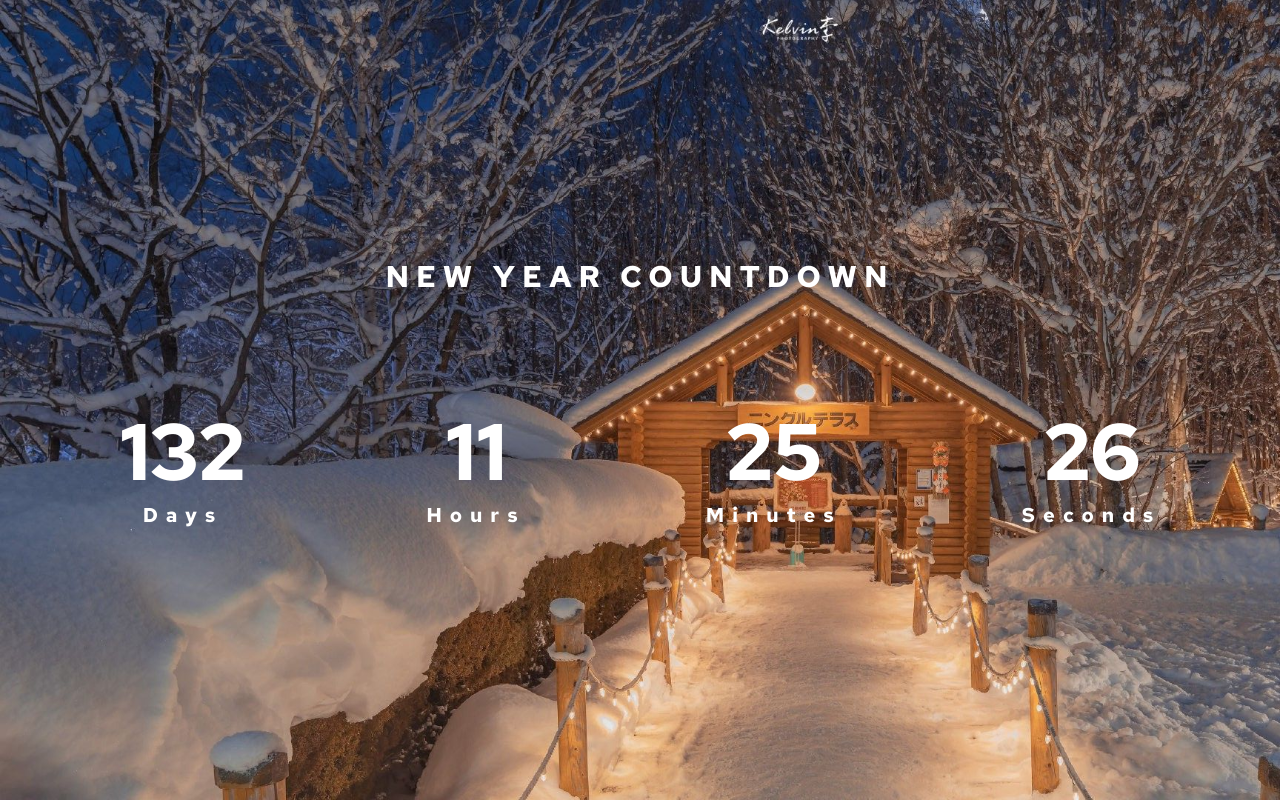
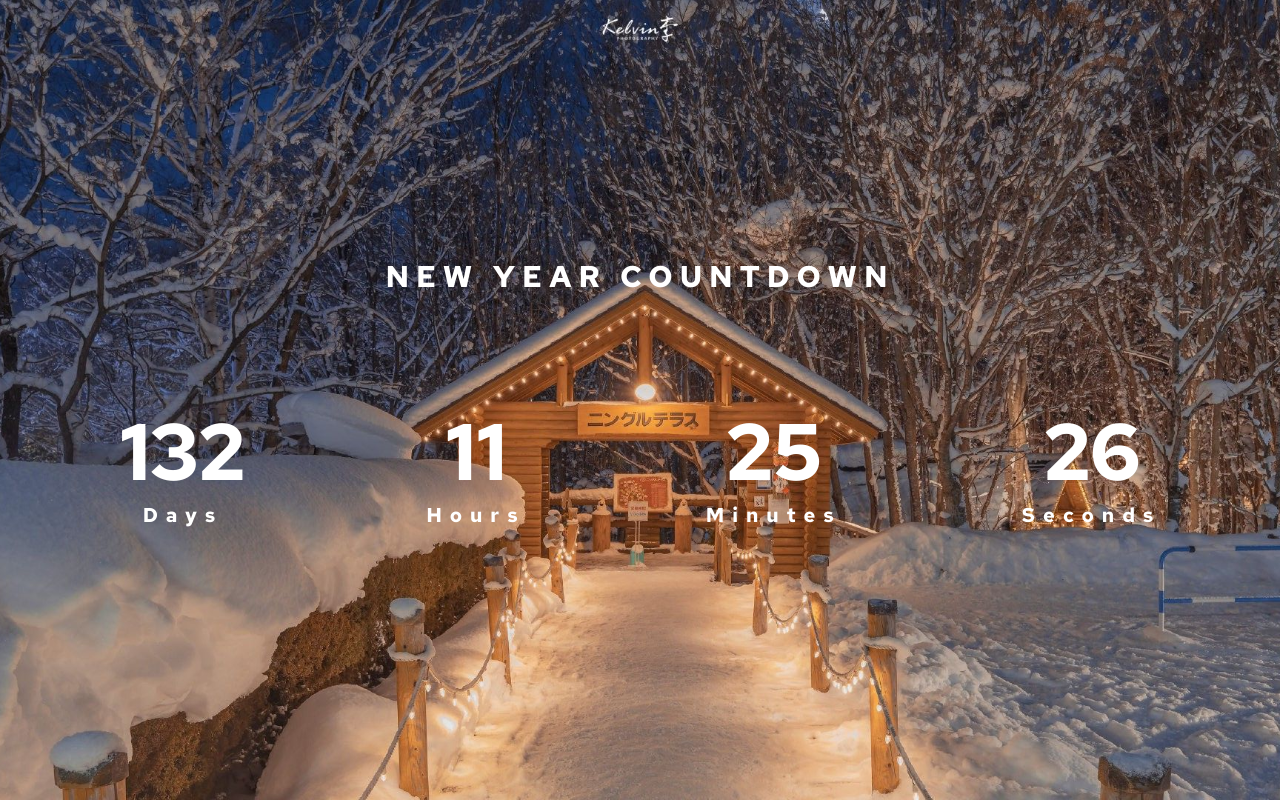
Before and after one commit to Dadu400/NewYear-Countdown, a plain HTML site: page index.html in a window 1280 px wide. Drawn offline with Linux system fonts and the light colour scheme.

Commit message:
change background position

```diff
--- a/styles.css
+++ b/styles.css
@@ -14,6 +14,8 @@
 body {
     background-image: url(./assets/christmasss.jpg);
     background-size: cover;
+    background-repeat: no-repeat;
+    background-position: center center;
     height: 100vh;
     display: flex;
     flex-direction: column;
```
